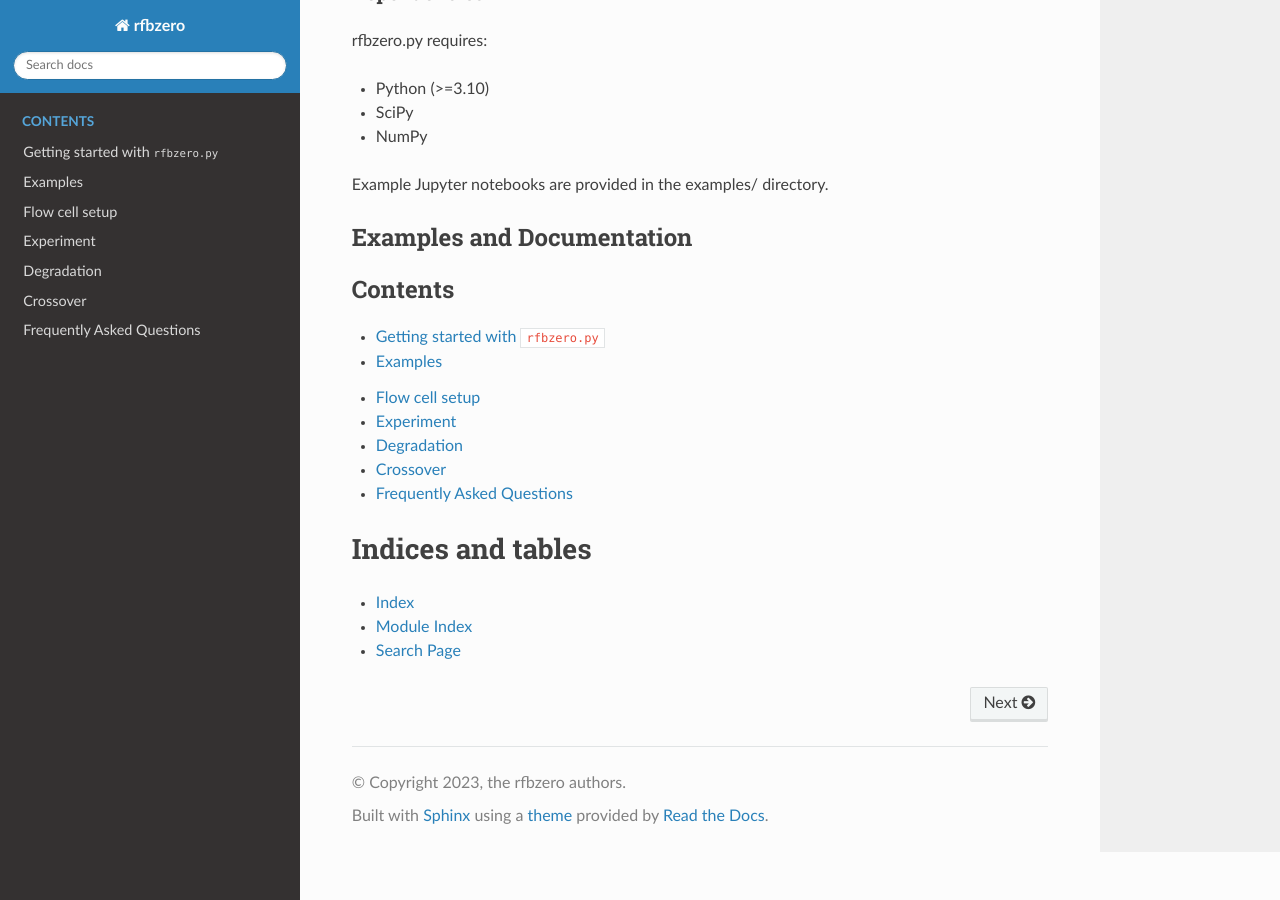
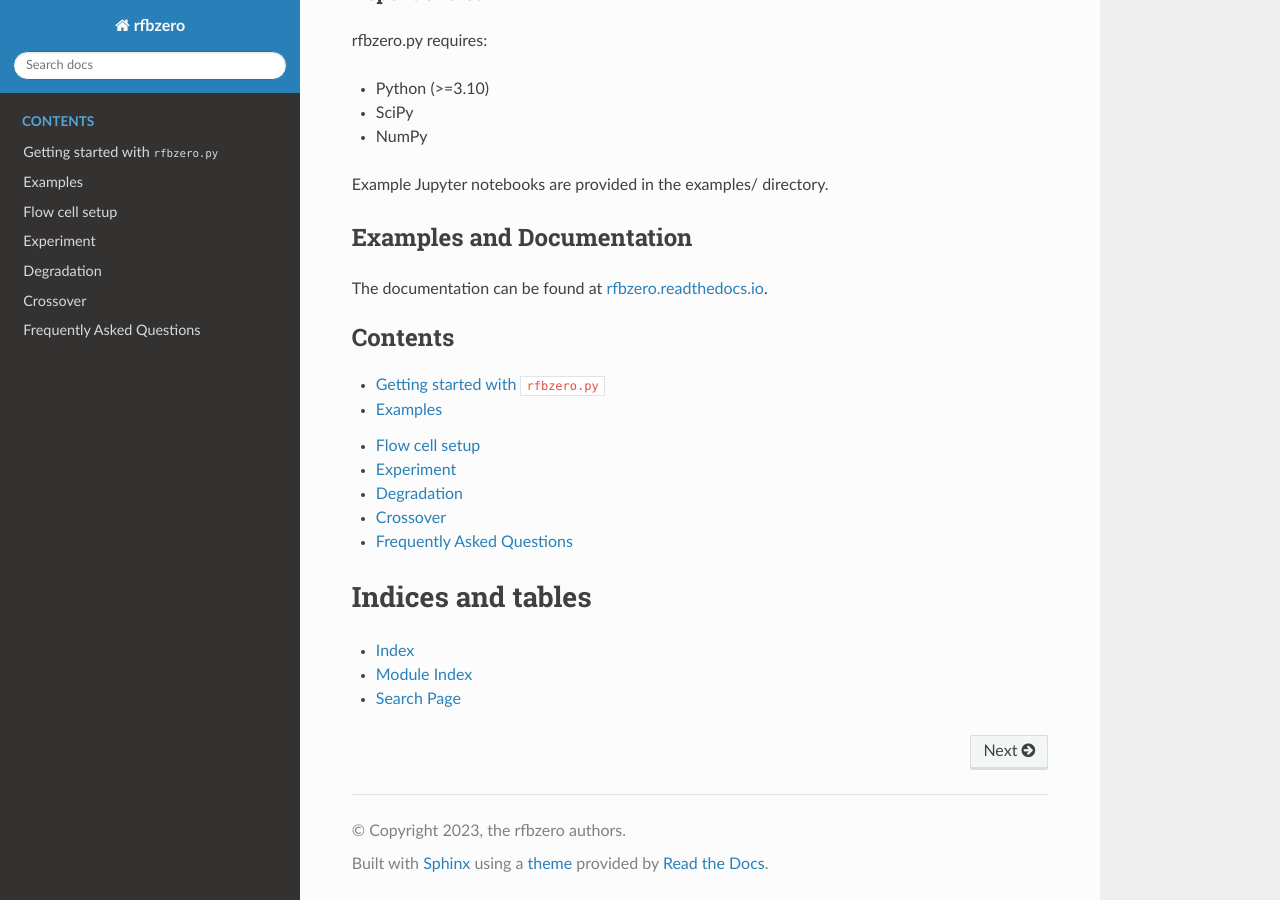
Before and after one commit to ericfell/rfbzero, a Sphinx documentation site: the page built from docs/source/index.rst, in a window 1280 px wide and 900 px high, scrolled down 642 px. Built offline with Sphinx 7.4.7 and the Read the Docs theme 2.0.0, drawn with Linux system fonts in a browser that asks for light colours; pages that are not in the unit, such as notebooks, are missing from menus.

Commit message:
fix sphinx-rtd for readthedocs. edit index for docs

```diff
--- a/docs/source/index.rst
+++ b/docs/source/index.rst
@@ -50,7 +50,8 @@ Example Jupyter notebooks are provided in the examples/ directory.
 Examples and Documentation
 ---------------------------
 
-
+The documentation can be found at
+`rfbzero.readthedocs.io <https://ericfell-rfbzero.readthedocs.io/en/latest/>`_.
 
 
 
```
Also changed, not shown: .readthedocs.yaml, 1 other file.
